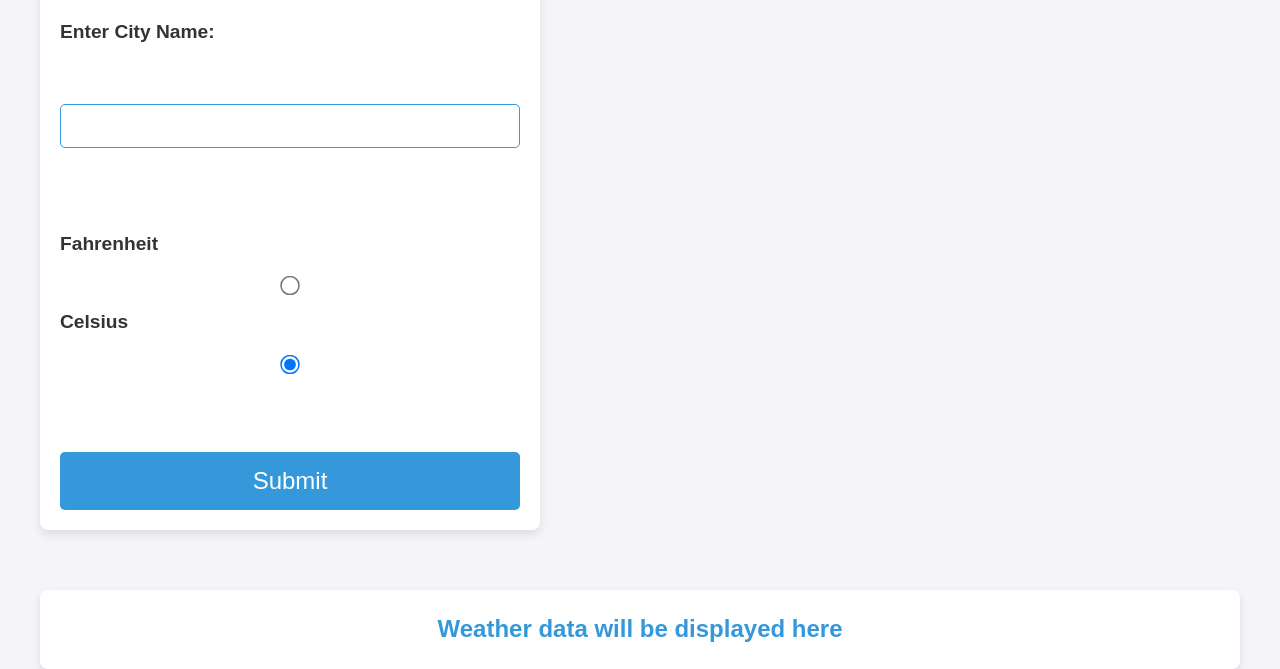
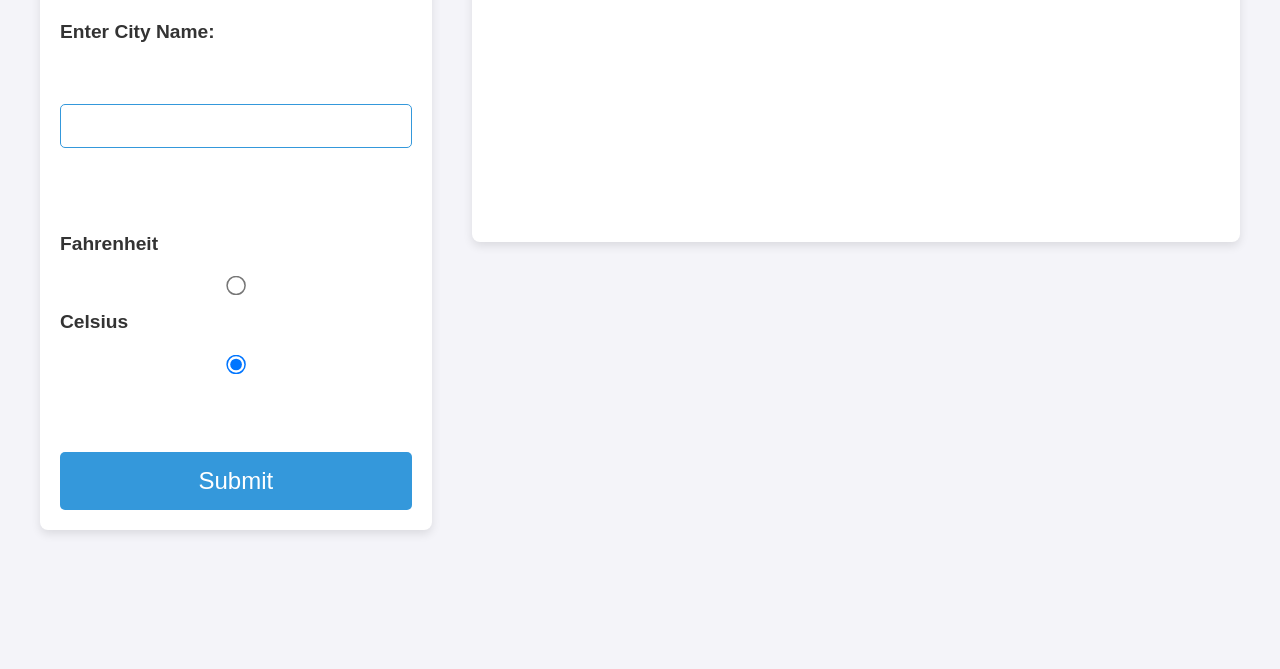
Before and after one commit to OctoDev8/api-project, a plain HTML site: page index.html in a window 1280 px wide. Shown: the part 218-887 px from the top of the page. After the commit the page ends 800 px from the top, so only its background shows below. Drawn offline with Linux system fonts and the light colour scheme.

Commit message:
Fixed CSS code

```diff
--- a/styles.css
+++ b/styles.css
@@ -13,7 +13,7 @@ body {
   color: #333;
   line-height: 1.6;
   display: flex;
-  flex-direction: column; /* Stack items vertically on mobile */
+  flex-direction: column; /* Start with a column layout on mobile */
   gap: 20px;
   min-height: 100vh;
   padding: 20px;
@@ -99,9 +99,11 @@ input[type="submit"]:hover {
   box-shadow: 0 4px 10px rgba(0, 0, 0, 0.1);
   width: 100%;
   padding: 20px;
-  display: flex; /* Use flexbox for weather display */
-  justify-content: center; /* Center content inside the weather display */
-  align-items: center; /* Align vertically */
+  display: flex;
+  flex-direction: column; /* Stack weather data items vertically */
+  gap: 10px; /* Space between weather data items */
+  justify-content: center;
+  align-items: center;
   height: 100%; /* Ensure it takes up available height */
 }
 
@@ -111,9 +113,9 @@ input[type="submit"]:hover {
 }
 
 /* Tablet media query */
-@media (min-width: 768px) and (max-width: 1024) {
+@media (min-width: 768px) and (max-width: 1024px) {
   body {
-    flex-direction: row; /* Row layout for tablet and larger screens */
+    flex-direction: row; /* Change to row layout on tablet and up */
     justify-content: space-between; /* Space out form and weather display */
   }
 
@@ -138,6 +140,9 @@ input[type="submit"]:hover {
     padding: 40px;
     gap: 40px; /* Add space between form and weather display */
     height: 100vh; /* Full viewport height */
+    flex-direction: row; /* Ensure layout is in a row for large screens */
+    justify-content: space-between; /* Space out form and weather display */
+    align-items: flex-start; /* Align to the top */
   }
 
   header h1 {
@@ -151,7 +156,7 @@ input[type="submit"]:hover {
   .weather-display {
     flex-grow: 1; /* Weather display takes up remaining space */
     height: 50vh; /* Ensure it stays within 50% height on large screens */
-    justify-content: center; /* Center content vertically */
+    justify-content: flex-start; /* Align content at the top */
   }
 
   .weather-display h1 {
```
